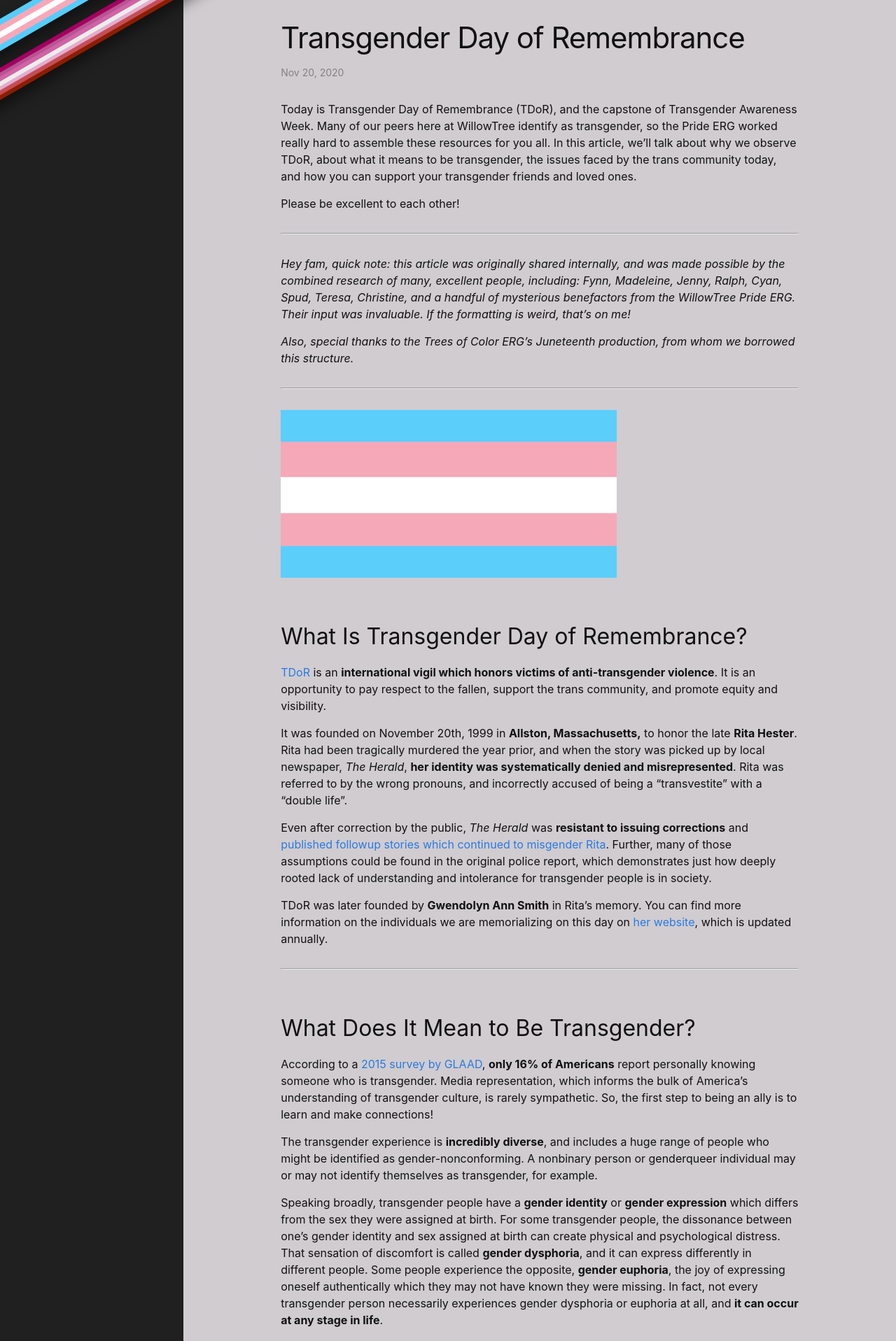
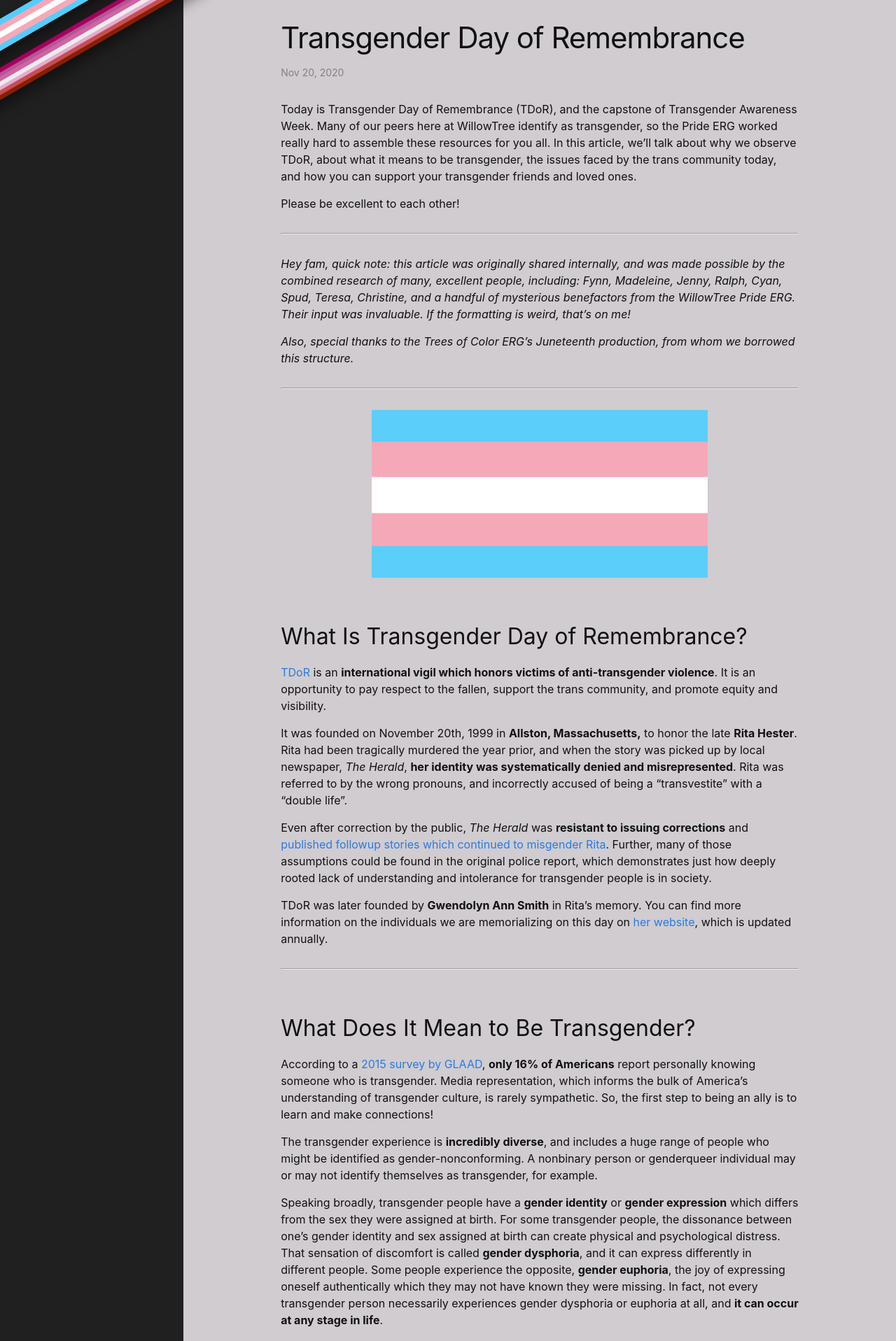
Before and after one commit to EVHaste/haste-makes-waste, a Jekyll site: the page built from _posts/2020-11-20-transgender-day-of-remembrance.markdown, in a window 1280 px wide. Shown: the top 1917 px of the page at 70% size. Built offline with Jekyll 4.4.1, drawn with Linux system fonts in a browser that asks for light colours.

Commit message:
well now it looks weird

```diff
--- a/_posts/2020-11-20-transgender-day-of-remembrance.markdown
+++ b/_posts/2020-11-20-transgender-day-of-remembrance.markdown
@@ -19,6 +19,7 @@ Please be excellent to each other!
 
 ---
 
+{:style="color:gray; font-size: 80%; text-align: center;"}
 <img src="/assets/images/trans-flag.jpg" alt="Transgender Pride Flag">
 
 ## What Is Transgender Day of Remembrance?
```
